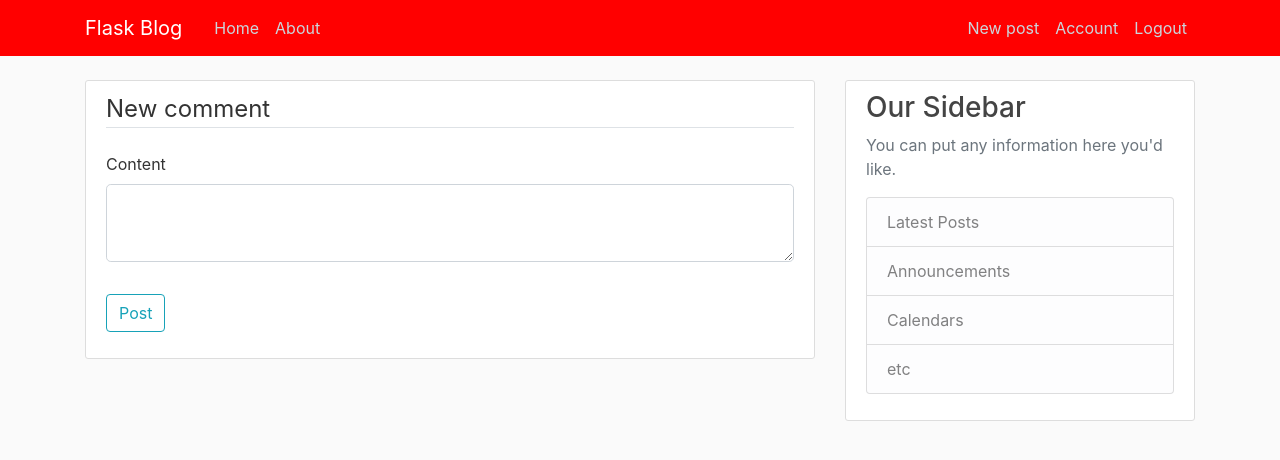
After one commit to fattym/flask3, a Flask app: page /post/comments in a window 1280 px wide. The commit adds this page. Shown: the top 460 px of the page. Run offline with Flask 2, Linux system fonts and the light colour scheme; a user stored in the database is signed in; some libraries are stand-ins or nearby versions.

Commit message:
added comment html

```diff
--- a/flask3/forms.py
+++ b/flask3/forms.py
@@ -55,3 +55,7 @@ class PostForm(FlaskForm):
     title = StringField('Title', validators=[DataRequired()])
     content = TextAreaField('Content', validators=[DataRequired()])
     submit = SubmitField('Post')
+class CommentsForm(FlaskForm):
+    title = StringField('Title', validators=[DataRequired()])
+    content = TextAreaField('Content', validators=[DataRequired()])
+    submit = SubmitField('Post')
--- a/flask3/routes.py
+++ b/flask3/routes.py
@@ -3,8 +3,8 @@ import secrets
 from PIL import Image
 from flask import render_template,url_for,flash, redirect,request, abort
 from flask3 import app,db,bcrypt
-from flask3.forms import RegistrationForm, LoginForm,UpdateAccountForm,PostForm
-from flask3.models import User,Post
+from flask3.forms import RegistrationForm, LoginForm,UpdateAccountForm,PostForm, CommentsForm
+from flask3.models import User,Post,Comment
 from flask_login import login_user,current_user,logout_user,login_required
 
 
@@ -13,7 +13,8 @@ from flask_login import login_user,current_user,logout_user,login_required
 @app.route('/home')
 def home():
     posts = Post.query.all()
-    return render_template('home.html',posts= posts)
+    comments = Comment.query.all()
+    return render_template('home.html',posts= posts,comments =comments)
 
 @app.route('/about')
 def about():
@@ -138,3 +139,15 @@ def delete_post(post_id):
     db.session.commit()
     flash('Your post has been deleted!', 'success')
     return redirect(url_for('home'))
+
+@app.route('/post/comments',methods=['GET','POST'])
+@login_required
+def comments():
+    form= CommentsForm()
+    if form.validate_on_submit():
+        new_comment = Comment(title=form.title.data, content=form.content.data, author=current_user)
+        db.session.add(new_comment)
+        db.session.commit()
+        flash('Your post has been created!','success')
+        return redirect(url_for('home'))
+    return render_template('comments.html',title='Comment',form=form, legend='New comment')
--- a/flask3/static/main.css
+++ b/flask3/static/main.css
@@ -9,10 +9,11 @@ body {
   }
 
   .bg-steel {
-    background-color: red
+    background-color: red;
   }
 
   .site-header .navbar-nav .nav-link {
+
     color: #cbd5db;
   }
 
@@ -76,5 +77,6 @@ body {
   }
 
   .account-heading {
+    font-family: 'Courgette', cursive;
     font-size: 2.5rem;
   }
--- /dev/null
+++ b/flask3/templates/comments.html
@@ -0,0 +1,28 @@
+{% extends "layout.html" %}
+{% block content %}
+<div class="content-section">
+    <form method="POST" action="">
+        {{ form.hidden_tag() }}
+        <fieldset class="form-group">
+            <legend class="border-bottom mb-4">{{ legend }}</legend>
+
+            <div class="form-group">
+                {{ form.content.label(class="form-control-label") }}
+                {% if form.content.errors %}
+                    {{ form.content(class="form-control form-control-lg is-invalid") }}
+                    <div class="invalid-feedback">
+                        {% for error in form.content.errors %}
+                            <span>{{ error }}</span>
+                        {% endfor %}
+                    </div>
+                {% else %}
+                    {{ form.content(class="form-control form-control-lg") }}
+                {% endif %}
+            </div>
+        </fieldset>
+        <div class="form-group">
+            {{ form.submit(class="btn btn-outline-info") }}
+        </div>
+    </form>
+</div>
+{% endblock content %}
--- a/flask3/templates/layout.html
+++ b/flask3/templates/layout.html
@@ -16,7 +16,9 @@
   <link href="https://fonts.googleapis.com/css?family=Cookie|Niconne&display=swap" rel="stylesheet">
   <link rel="stylesheet" href="https://stackpath.bootstrapcdn.com/bootstrap/4.3.1/css/bootstrap.min.css"
     integrity="sha384-ggOyR0iXCbMQv3Xipma34MD+dH/1fQ784/j6cY/iJTQUOhcWr7x9JvoRxT2MZw1T" crossorigin="anonymous">
+    <link href="https://fonts.googleapis.com/css?family=Courgette&display=swap" rel="stylesheet">
   <link rel="stylesheet" type="text/css" href="{{ url_for('static', filename='main.css') }}">
+  <script defer src="https://use.fontawesome.com/releases/v5.0.6/js/all.js"></script>
 
 </head>
 
```
Also changed, not shown: flask3/models.py (+10 -0 lines), flask3/templates/home.html (+18 -0 lines), flask3/templates/post.html (+20 -0 lines), flask3/site.db.
